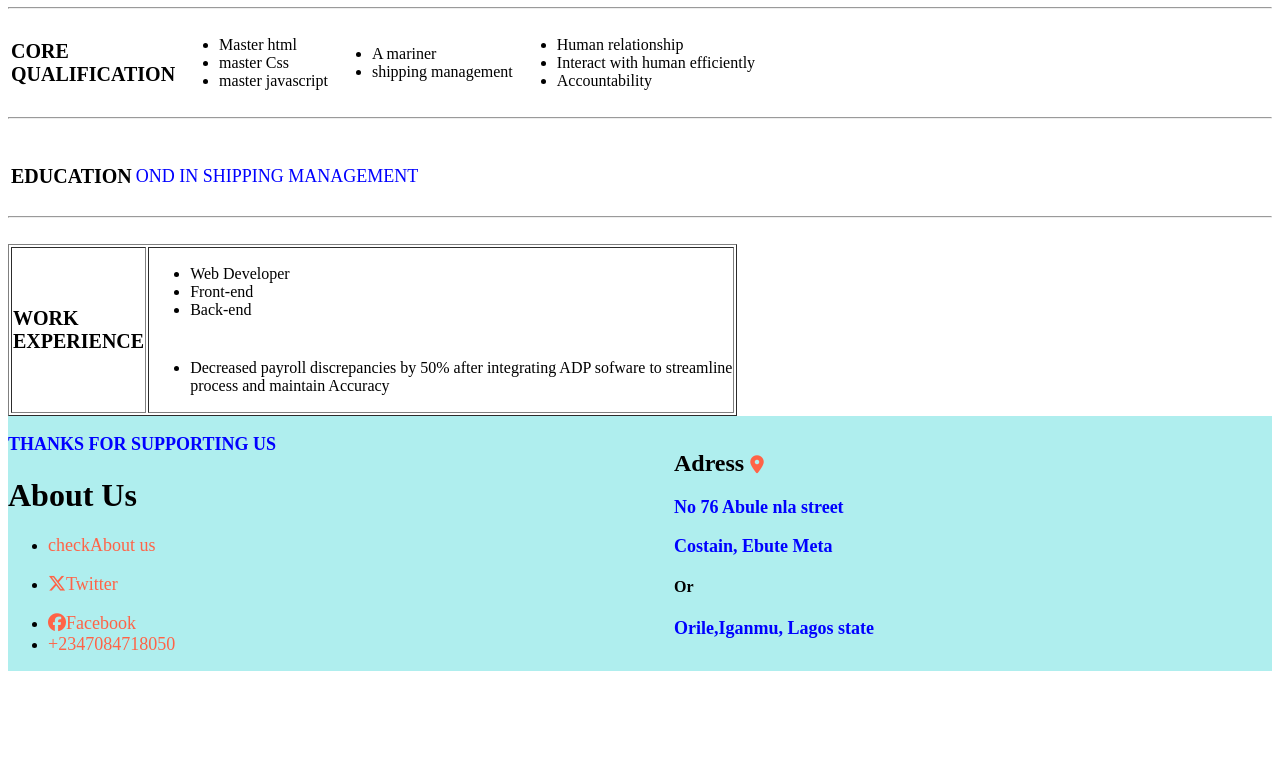
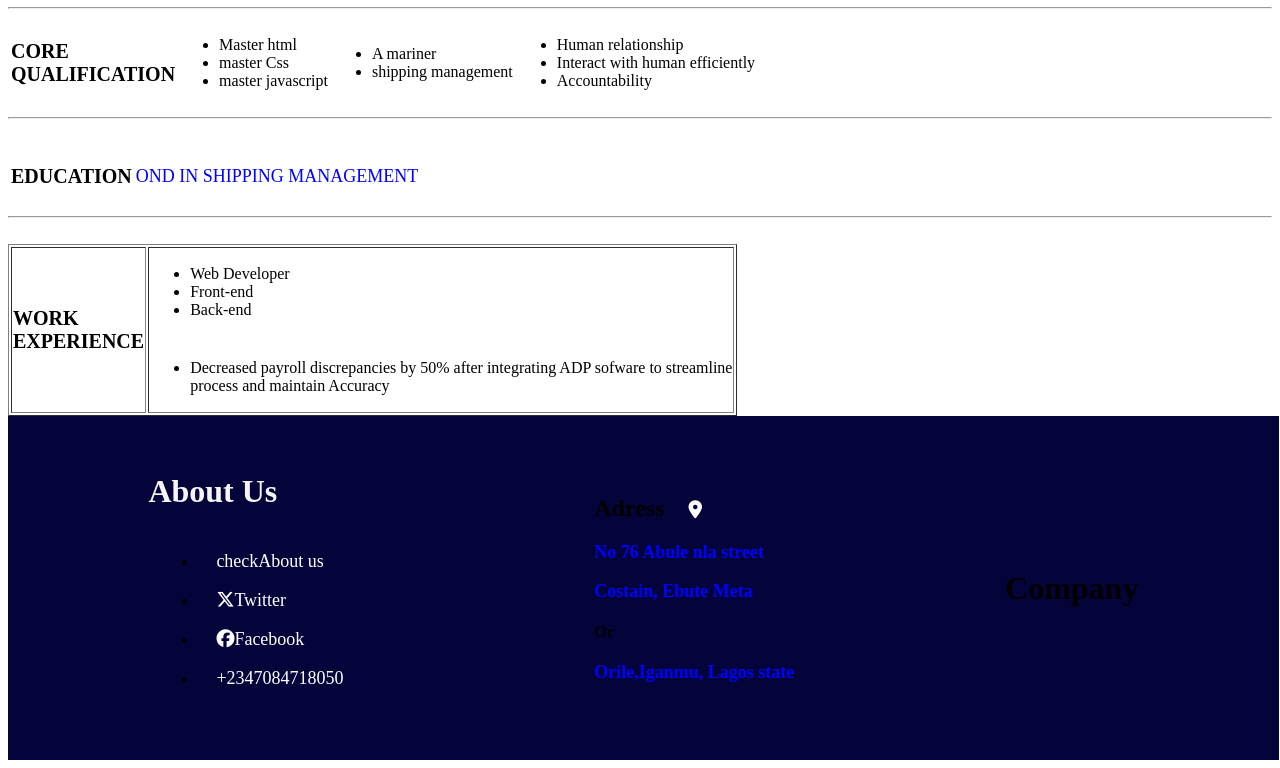
Before and after one commit to Mayor78/my-portfolio, a plain HTML site: page index.html in a window 1280 px wide. Shown: the part 720-1488 px from the top of the page. Before the commit the page ends 1399 px from the top, so only its background shows below. Drawn offline with Linux system fonts and the light colour scheme.

Commit message:
br tag added

```diff
--- a/index.html
+++ b/index.html
@@ -94,7 +94,7 @@ QUALIFICATION
 
 <footer>
     <div class="first">
-            <p><strong>THANKS FOR SUPPORTING US</strong></p>
+
             <h1>About Us</h1>
             <ul>
                 <li>
@@ -105,7 +105,7 @@ QUALIFICATION
                 </li><br>
                 <li>
                     <a href="https://www.facebook.com/abraham.moyowa?mibextid=ZbWKwL"><i class="fa-brands fa-facebook"></i>Facebook</a>
-                </li>
+                </li><br>
                 <li>
                   <a href="+2347084718050"><i class="fa-thin fa-phone-office"></i>+2347084718050</a> <br>
 
@@ -129,6 +129,9 @@ QUALIFICATION
 </div>
 
 <div class="third">
+    <div>
+        <h1>Company</h1>
+    </div>
 
 
 
--- a/style.css
+++ b/style.css
@@ -31,17 +31,33 @@ a:hover{
     text-decoration: underline;
     font-weight: bold;
     color: purple;
+    width: 18px;
+    height: 25px;
 }
 
 footer{
-    width: 100%;
+             width: 95%;
             height: 100%;
-            background-color: paleturquoise;
+            background-color: rgb(4, 4, 59);
             display: flex;
             align-items: center;
-            justify-content: space-between;
+            justify-content: space-around;
+            padding: 35px;
+            overflow: auto;
+
 }
 
+    a{
+        margin-left: 18px;
+        color: white;
+}
+
+    .first h1{
+        display: flex;
+        color: whitesmoke;
+        text-align: 18px;
+
+    }
 p{
     font-size: large;
     color: blue;
@@ -73,3 +89,12 @@ p{
         th:hover{
             color: tomato;
         }
+        .second h2{
+            color: black;
+        }
+
+        .first ul{
+            margin-left: 25px;
+            padding: 20px;
+            margin-inline-start: 30px;
+        }
```
